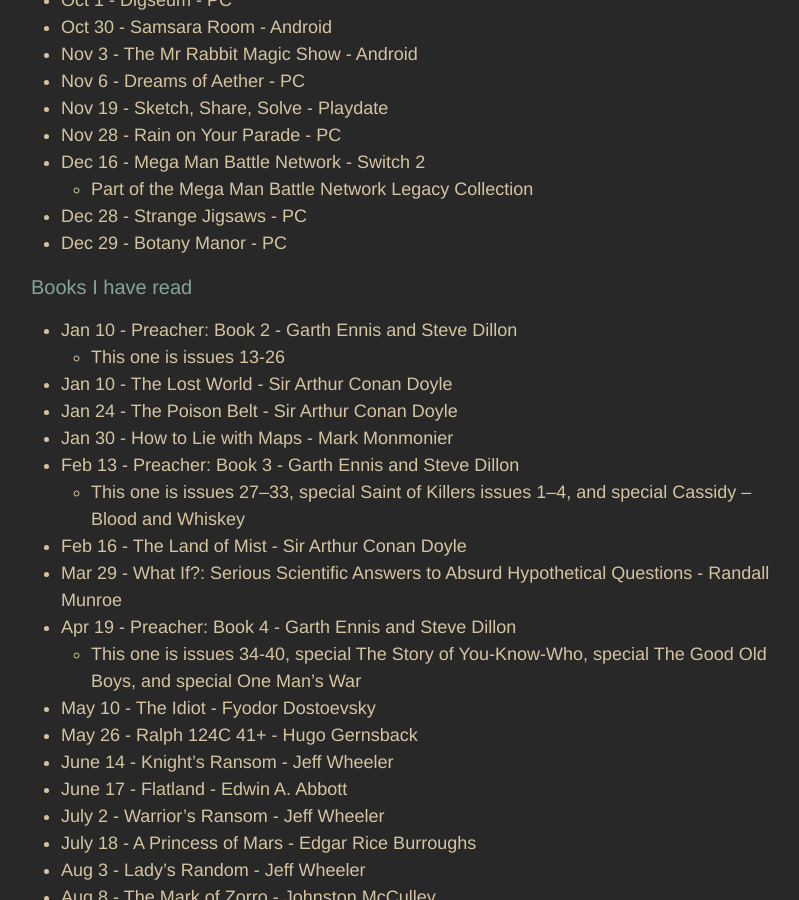
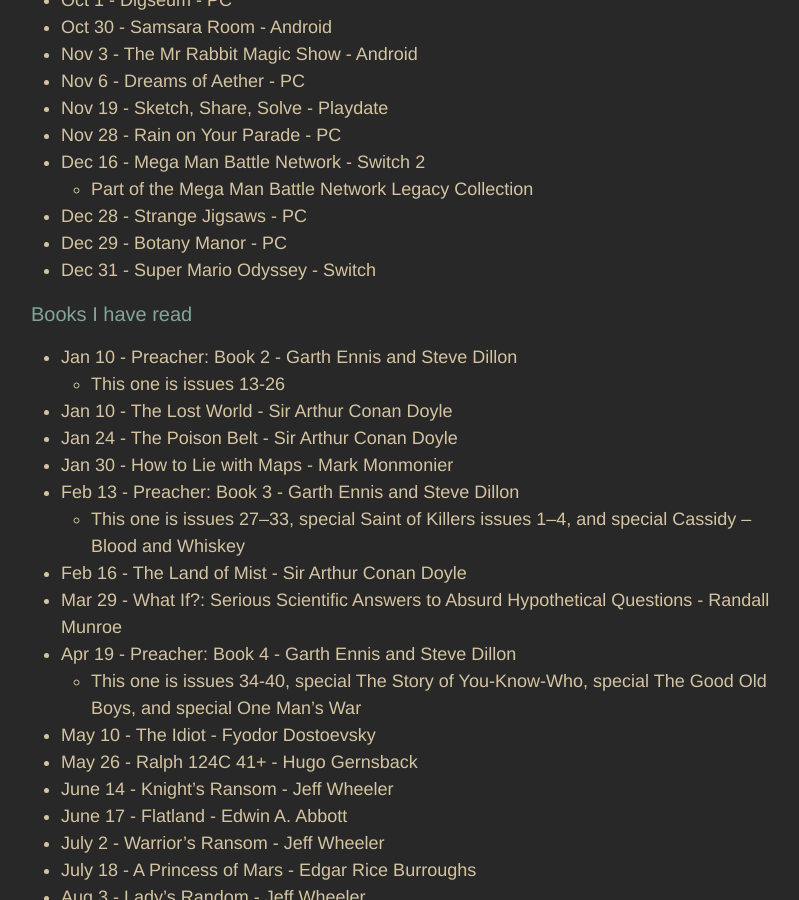
Before and after one commit to adkinsrs/sadkins_site, a Jekyll site: the page built from misc.md, in a window 1280 px wide and 900 px high, scrolled down 1521 px. Shown: the whole window, without its empty margins (239-1038 px from the left). Built offline with Jekyll 4.4.1, drawn with Linux system fonts in a browser that asks for light colours.

Commit message:
beat a game

```diff
--- a/misc.md
+++ b/misc.md
@@ -63,6 +63,7 @@
   * Part of the Mega Man Battle Network Legacy Collection
 * Dec 28 - Strange Jigsaws - PC
 * Dec 29 - Botany Manor - PC
+* Dec 31 - Super Mario Odyssey - Switch
 
 ### Books I have read
 
```
